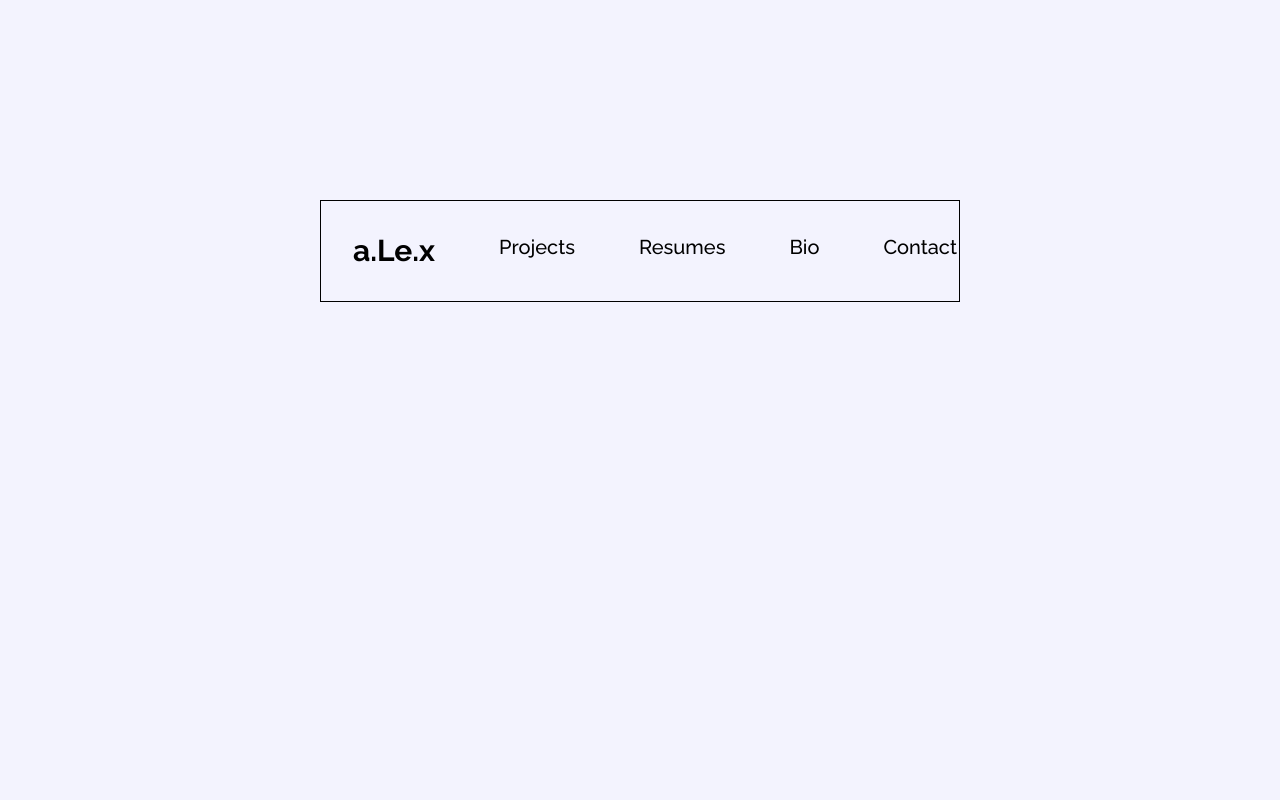
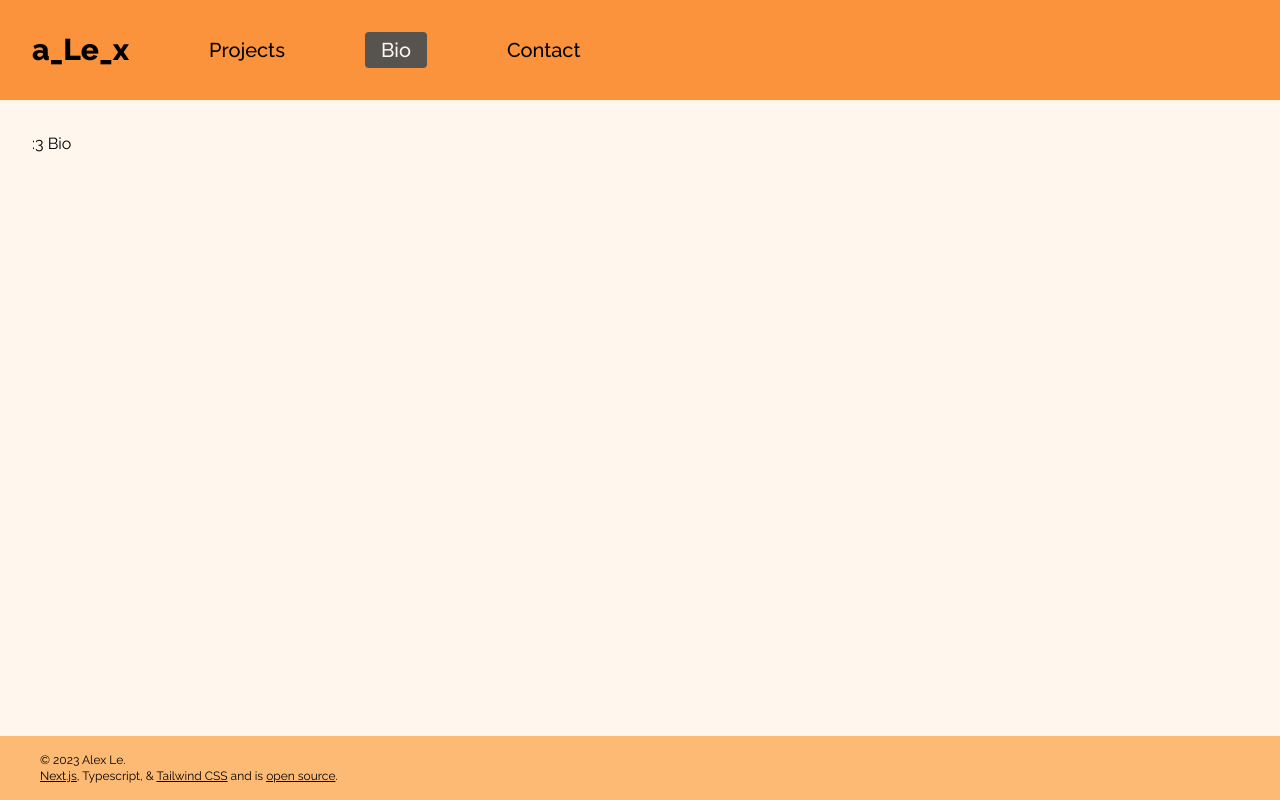
Before and after one commit to Alexle63/A_le_x, a Next.js app: page /bio in a window 1280 px wide. Before the commit this address had no page. Built offline with nearby package versions, Linux system fonts and the light colour scheme.

Commit message:
finish nav

```diff
--- a/app/about/page.tsx
+++ b/app/bio/page.tsx
@@ -2,6 +2,6 @@ import React from 'react'
 
 export default function About() {
   return (
-    <h1>:3</h1>
+    <h1>:3 Bio</h1>
   )
 }
--- a/app/contact/page.tsx
+++ b/app/contact/page.tsx
@@ -2,6 +2,6 @@ import React from 'react'
 
 export default function Contact() {
   return (
-    <h1>:3</h1>
+    <h1>:3 Contact</h1>
   )
 }
--- a/app/globals.css
+++ b/app/globals.css
@@ -1,7 +1,3 @@
 @tailwind base;
 @tailwind components;
 @tailwind utilities;
-
-body {
-  background: #f3f3fe;
-}
--- a/app/hobbies/page.tsx
+++ /dev/null
@@ -1,7 +0,0 @@
-import React from 'react'
-
-export default function Hobbies() {
-  return (
-    <h1>:3</h1>
-  )
-}
--- a/app/layout.tsx
+++ b/app/layout.tsx
@@ -1,7 +1,10 @@
+import NavLink from '@/components/NavLink'
 import './globals.css'
 import type { Metadata } from 'next'
 import { Raleway } from 'next/font/google'
 import Link from 'next/link'
+import NavBar from '@/components/NavBar'
+import Footer from '@/components/Footer'
 
 const rw = Raleway({ subsets: ['latin'] })
 
@@ -15,24 +18,21 @@ export default function RootLayout({
 }: {
     children: React.ReactNode
 }) {
+
+
+
     return (
-        <html lang="en">
-            <body className={rw.className}>
+        <html lang="en" className='overflow-y-hidden overflow-x-hidden'>
+            <body className={rw.className + ' bg-orange-50 flex flex-col h-screen'} >
 
-                <div className='relative w-screen h-screen'>
+                <NavBar />
 
-                    <nav className='absolute inset-1/4 p-8 flex gap-16 text-xl border border-black font-medium h-min'>
+                <div className='grow p-8'>
+                    {children}
+                </div>
 
-                        <Link className='text-3xl font-bold' href="/">a.Le.x</Link>
-                        <Link href="/projects">Projects</Link>
-                        <Link href="/Resumes">Resumes</Link>
-                        <Link href="/bio">Bio</Link>
-                        <Link href="/contact">Contact</Link>
-
-                    </nav>
-
-                    {/* {children} */}
-
+                <div className='bottom-4 z-0'>
+                    <Footer />
                 </div>
 
             </body>
--- a/app/loading.tsx
+++ b/app/loading.tsx
@@ -1,7 +1,5 @@
 import React from 'react'
 
 export default function Loading() {
-    return (
-        <h1>Loading...</h1>
-    )
+    return <></>
 }
--- a/app/page.tsx
+++ b/app/page.tsx
@@ -1,6 +1,3 @@
-import Image from 'next/image'
-
-
 export default function Home() {
     return (
         <main>
--- a/app/projects/page.tsx
+++ b/app/projects/page.tsx
@@ -4,6 +4,6 @@ import Link from 'next/link';
 export default async function Projects() {
 
     return (
-        <h2>Bruh</h2>
+        <h2>:3 Projects</h2>
     )
 }
--- /dev/null
+++ b/components/Footer.tsx
@@ -0,0 +1,8 @@
+export default function Footer() {
+
+    return <div className='text-xs px-10 py-4 bg-orange-300'>
+        <p> &copy; {new Date().getFullYear()} Alex Le.</p>
+        <p><a href="https://nextjs.org/" className='underline'>Next.js</a>, Typescript, & <a href='https://tailwindcss.com/' className='underline'>Tailwind CSS</a> and is <a href='https://github.com/Alexle63/A.le.x' className='underline'>open source</a>.
+        </p>
+    </div>
+}
--- /dev/null
+++ b/components/NavBar.tsx
@@ -0,0 +1,50 @@
+"use client"
+
+import Link from "next/link"
+import NavLink from "./NavLink"
+import React, { useState } from "react"
+import { useClickAway } from "react-use";
+import Hamburger from "hamburger-react";
+
+const pages = [
+    { title: 'Projects', link: 'projects' },
+    { title: 'Bio', link: 'bio' },
+    { title: 'Contact', link: 'contact' }]
+
+
+export default function Nav({ handleClick }: any) {
+
+    const [isOpen, setIsOpen] = useState(false)
+
+    handleClick = () => {
+        setIsOpen(!isOpen)
+    }
+
+    const ref = React.useRef(null);
+    useClickAway(ref, () => setIsOpen(false));
+
+    function Hamburglar(isOpen: boolean) {
+        return isOpen ? <div className="absolute p-10 text-2xl h-screen w-screen p-auto bg-orange-200 md:hidden">
+            {(pages.map(page => <NavLink page={page} key={page.link} handleClick={handleClick} />))}
+        </div>
+            : null
+    }
+
+    return (
+        <div className="overflow-y-clip">
+            <div className="sticky top-0 p-8 flex text-xl justify-between bg-orange-400">
+
+                <div className="flex gap-16">
+                    <Link href="/" className="font-extrabold text-3xl no-underline">a_Le_x</Link>
+
+                    <div className="hidden md:flex gap-16"> {pages.map(page => <NavLink page={page} key={page.link} handleClick={() => { }} />)} </div>
+                </div>
+
+
+                <div className="md:hidden w-8 h-8 -m-2 mr-2"> <Hamburger onToggle={handleClick} toggled={isOpen} size={32} /> </div>
+            </div>
+
+            {Hamburglar(isOpen)}
+        </div>
+    )
+}
--- /dev/null
+++ b/components/NavLink.tsx
@@ -0,0 +1,13 @@
+import Link from "next/link";
+import { usePathname } from "next/navigation";
+
+export default function NavLink({ page, handleClick }: { page: { title: string, link: string }, handleClick: () => void }) {
+    const pathName = usePathname()
+    let classes = pathName.includes(page.link) ? "bg-stone-600 text-orange-50" : ""
+
+    const titleClass = " font-bold text-2xl no-underline bg-stone-800 "
+
+    return (
+        <Link onClick={handleClick} className={"block font-medium rounded p-1 px-4 transition hover:text-stone-800 hover:bg-slate-50 ease-in-out duration-500 " + (page.link == "/" ? titleClass : classes)} href={page.link}>{page.title}</Link>
+    )
+}
```
Also changed, not shown: package.json (+4 -4 lines), 1 other file (tests, documents, lock files or other folders).
